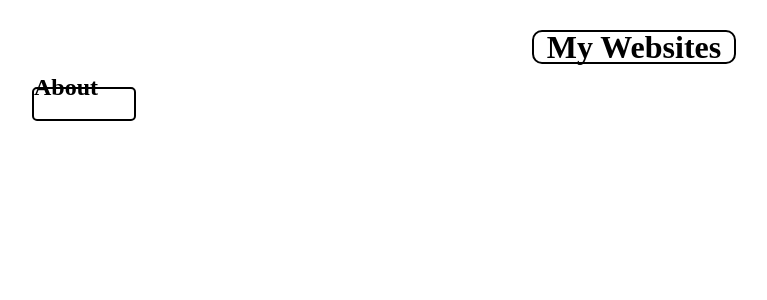
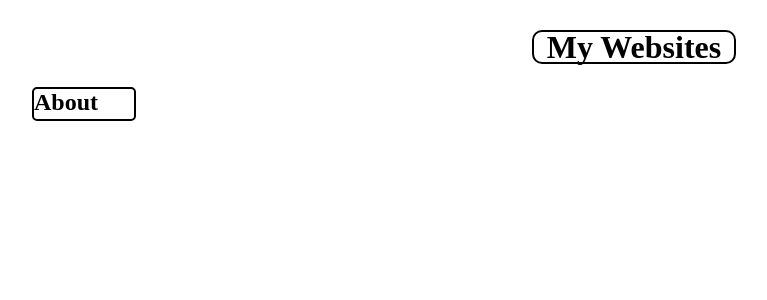
Before and after one commit to mathmaniac88/mathmaniac88.github.io, a Jekyll site: the page about.html, which Jekyll copies as it is, in a window 1280 px wide. Shown: the top 300 px of the page, without its empty margins (6-773 px from the left). Built offline with Jekyll 4.4.1, drawn with Linux system fonts in a browser that asks for light colours.

Commit message:
Update about.html

```diff
--- a/about.html
+++ b/about.html
@@ -35,7 +35,7 @@ div{
    color:black
  }
  #nav{
-   margin-top:-15px;
+   margin-top:0px;
  }
 </style>
 </body>
```
